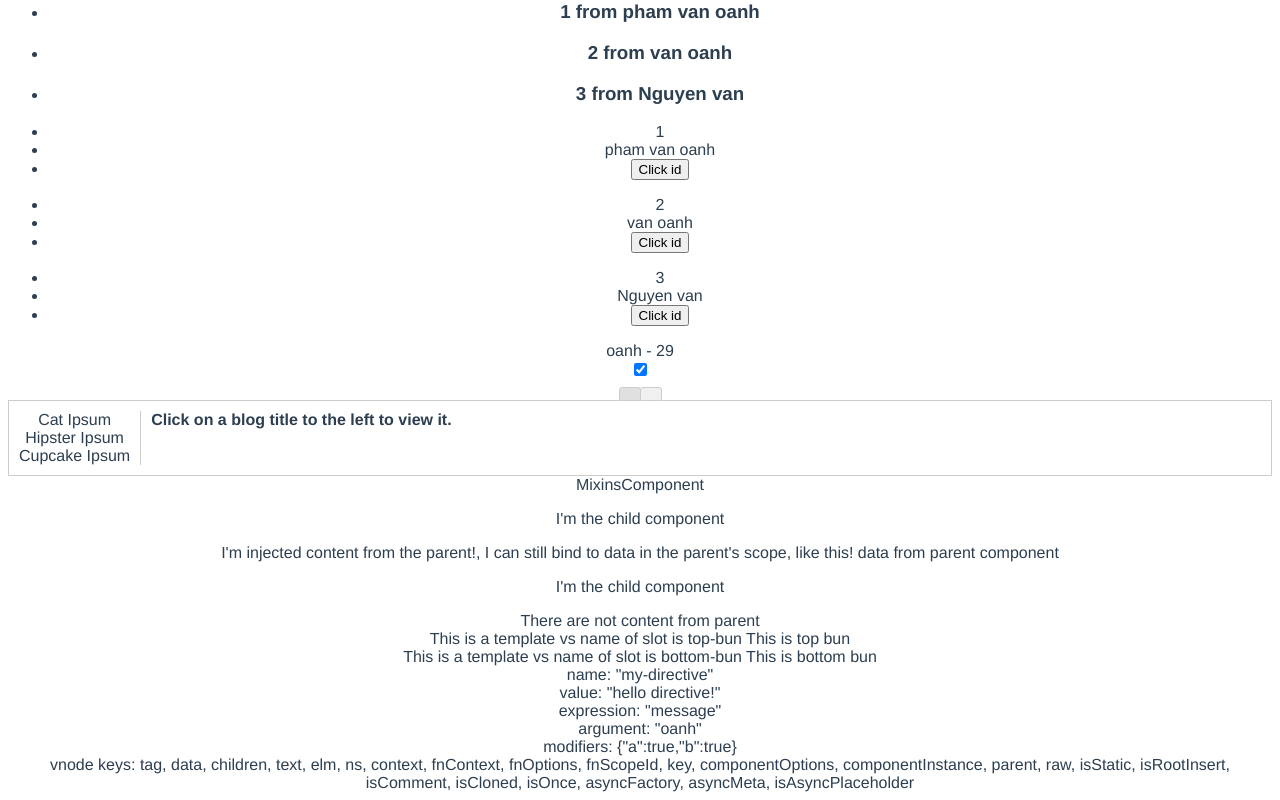
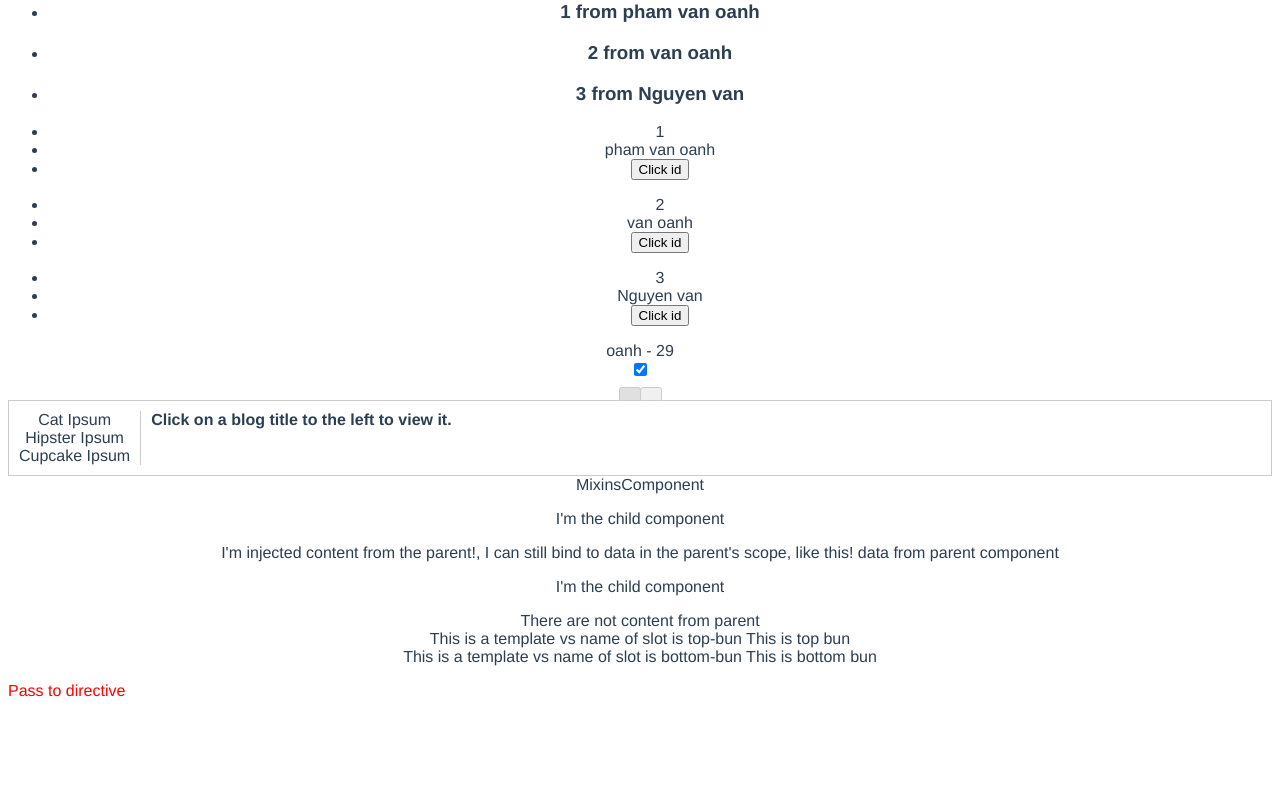
Before and after one commit to Baobao211195/vue-tutorial, a Vue app: page / in a window 1280 px wide. Shown: the part 1681-2481 px from the top of the page. After the commit the page ends 2355 px from the top, so only its background shows below. Built offline with nearby package versions, Linux system fonts and the light colour scheme.

Commit message:
add dynamic directive

```diff
--- a/src/components/directive/DemoDirectiveComponent.vue
+++ b/src/components/directive/DemoDirectiveComponent.vue
@@ -1,19 +1,28 @@
 <template>
-	<div v-my-directive:oanh.a.b="message"></div>
+	<!-- <div v-my-directive:oanh.a.b="message"></div> -->
+	<p v-dynamic-arg:[direction]="message">Pass to directive</p>
 </template>
 
 <script>
-    import {demoDirective} from "./demo.js";
+    // import {demoDirective} from "./demo.js";
+    import {dynamicArgDirective} from "./dynamicDirective.js";
 
     export default {
+
         name: "DemoDirectiveComponent",
-		directives: {
-            'my-directive': demoDirective
-		},
+        directives: {
+            // 'my-directive': demoDirective,
+            'dynamic-arg': dynamicArgDirective
+        },
         data() {
             return {
-                message: 'hello directive!'
-			}
+                message: 'hello directive!',
+                name: "pham van oanh ",
+                direction: {
+                    color:"red",
+					size: "500px"
+				}
+            }
         }
     }
 </script>
--- a/src/components/directive/demo.js
+++ b/src/components/directive/demo.js
@@ -19,7 +19,7 @@ export const demoDirective = {
          * + value: giá trị truyền và directives
          * + oldValue: giá trị trước đó (chỉ những biến trong hai hàm update và componentUpdated)
          * + expression: nó giống như 1 inline function dưới dạng string.
-         * + arg: tham số truyền vào directive (eg: v-my-directive:name) -> arg là name
+         * + arg: tham số truyền vào directive (eg: v-my-directive:name) -> arg là name ; arg có thể là dynamic để truyền từ ngoài vào v-mydirective:[argument]="value"
          * + modifiers: là một object (eg: v-my-directive.foo.bar => { foo: true, bar: true },
          * v-my-directive:oanh.foo.bar => oanh: { foo: true, bar: true })
          */
--- /dev/null
+++ b/src/components/directive/dynamicDirective.js
@@ -0,0 +1,19 @@
+// Register a global custom directive called `v-focus`
+import vue from 'vue'
+
+export const dynamicArgDirective = {
+    bind: function (el, binding) {
+        el.style.position = 'fixed';
+        console.log(binding.arg.color);
+        console.log(binding.arg.size);
+
+        let color  = binding.arg.color;
+        let size   = binding.arg.size;
+
+        el.style.color = color;
+        el.style.fontSize = size + 'px';
+        el.style.marginLeft  = size + 'px';
+    }
+};
+
+vue.directive("dynamicDirectiveArg", dynamicArgDirective);
```
